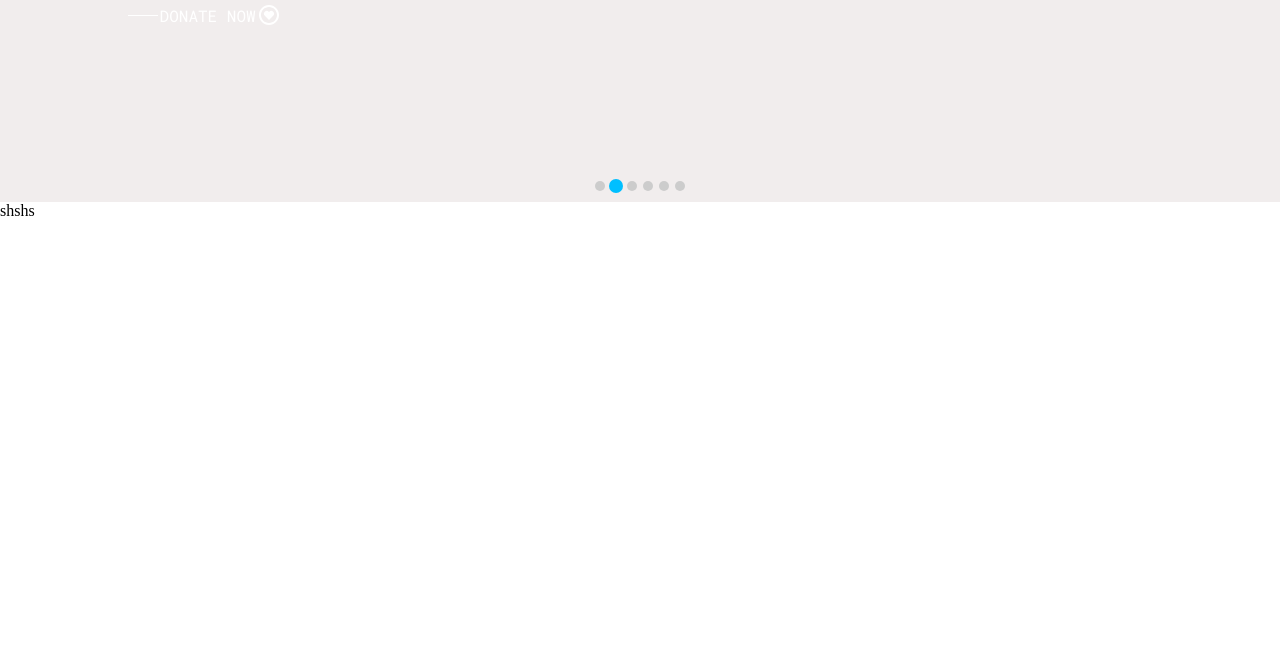
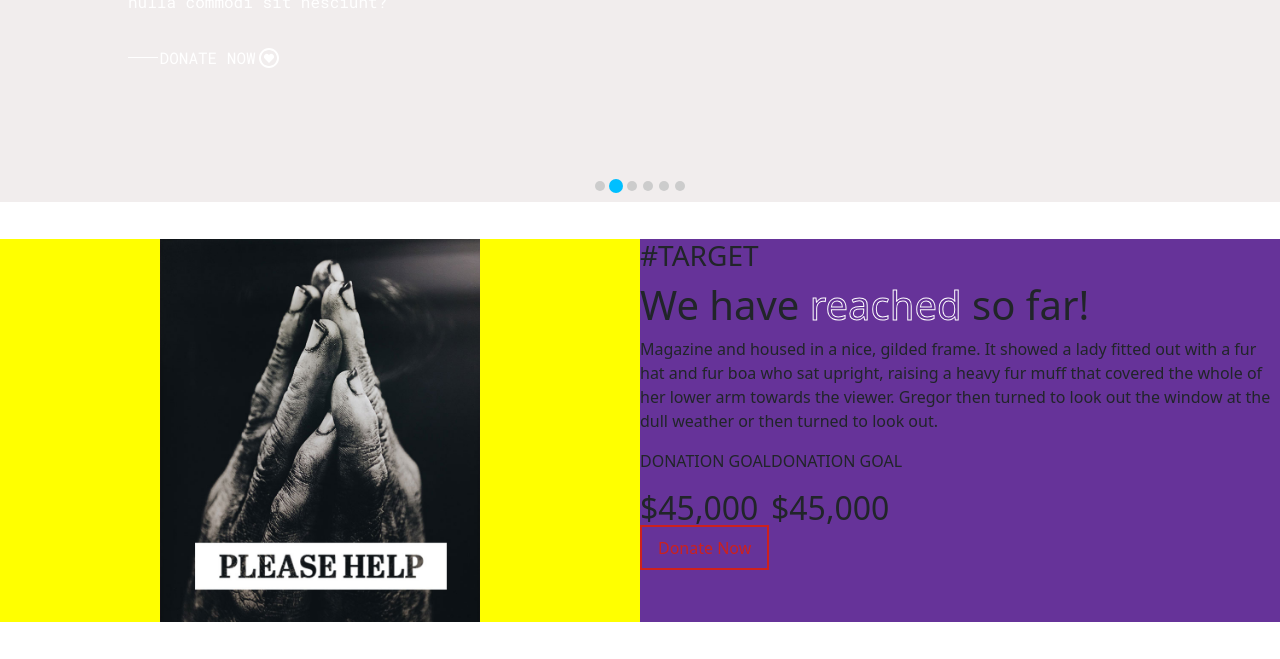
Before and after one commit to iroid2/proffer-clone, a plain HTML site: page index.html in a window 1280 px wide. Shown: the part 451-1110 px from the top of the page. Before the commit the page ends 800 px from the top, so only its background shows below. Drawn offline with nearby package versions, Linux system fonts and the light colour scheme.

Commit message:
begining of target section

```diff
--- /dev/null
+++ b/_target.scss
@@ -0,0 +1,27 @@
+.target{
+    width: 100%;
+    padding: 2.3rem 0rem;
+    @media(max-width: 600px),(max-width: 400px){
+        flex-direction: column;
+    }
+    .left-target{
+        width: 50%;
+        background-color: yellow;
+        @media(max-width: 600px),(max-width: 400px){
+            width: 100%;
+        }
+        img{
+            width: 50%;
+            @media(max-width: 600px),(max-width: 400px){
+                width: 98%;
+            }
+        }
+    }
+    .right-target{
+        width: 50%;
+        background-color: rebeccapurple;
+        @media(max-width: 600px),(max-width: 400px){
+            width: 98%;
+        }
+    }
+}
--- a/index.html
+++ b/index.html
@@ -5,12 +5,12 @@
     <meta http-equiv="X-UA-Compatible" content="IE=edge">
     <meta name="viewport" content="width=device-width, initial-scale=1.0">
     <title>Document</title>
-    <!-- <link
+    <link
       href="https://cdn.jsdelivr.net/npm/bootstrap@5.3.0-alpha1/dist/css/bootstrap.min.css"
       rel="stylesheet"
       integrity="sha384-GLhlTQ8iRABdZLl6O3oVMWSktQOp6b7In1Zl3/Jr59b6EGGoI1aFkw7cmDA6j6gD"
       crossorigin="anonymous"
-    /> -->
+    />
     <link href="https://fonts.googleapis.com/css2?family=Roboto+Mono:ital,wght@0,100;0,400;1,400;1,500&display=swap" rel="stylesheet">
     <link rel="stylesheet" href="https://cdn.jsdelivr.net/npm/@splidejs/splide@4.1.4/dist/css/themes/splide-skyblue.min.css">
 <link rel="stylesheet" href="style.css">
@@ -127,7 +127,27 @@
             </div>
 
         </div>
-        <p>shshs</p>
+        <section class="target flex-start">
+            <div class="left-target center">
+                <img src="./assets/target.jpg" alt="">
+            </div>
+            <div class="right-target">
+                <h3>#TARGET</h3>
+                <h1>We have <span class="tr-text">reached</span>  so far!</h1>
+                <p>Magazine and housed in a nice, gilded frame. It showed a lady fitted out with a fur hat and fur boa who sat upright, raising a heavy fur muff that covered the whole of her lower arm towards the viewer. Gregor then turned to look out the window at the dull weather or then turned to look out.</p>
+                <div class="donation flex-start">
+                    <div class="left-dona">
+                        <p class="title">DONATION GOAL</p>
+                        <h2 class="amt">$45,000</h2>
+                    </div>
+                    <div class="right-dona">
+                        <p class="title">DONATION GOAL</p>
+                        <h2 class="amt">$45,000</h2>
+                    </div>
+                </div>
+                <a href="#" class="navDonate">Donate Now</a>
+            </div>
+        </section>
     </div>
     <script src="https://cdn.jsdelivr.net/npm/@splidejs/splide@4.1.4/dist/js/splide.min.js"></script>
     <script>
--- a/style.scss
+++ b/style.scss
@@ -6,6 +6,7 @@
 body{
     width: 100vw;
 }
+@import"_target";
 img{
     width: 90%;
 }
@@ -356,3 +357,14 @@ img{
     background-color: red;
     position: fixed;
 }
+.navDonate{
+    padding: .6rem 1rem;
+    gap: .4rem;
+    border: 2px solid white;
+    text-decoration: none;
+    color: rgb(205,33,29);
+    border-color: rgb(205,33,29);
+    a{
+        text-decoration: none;
+    }
+}
```
Also changed, not shown: style.css, 1 other file.
